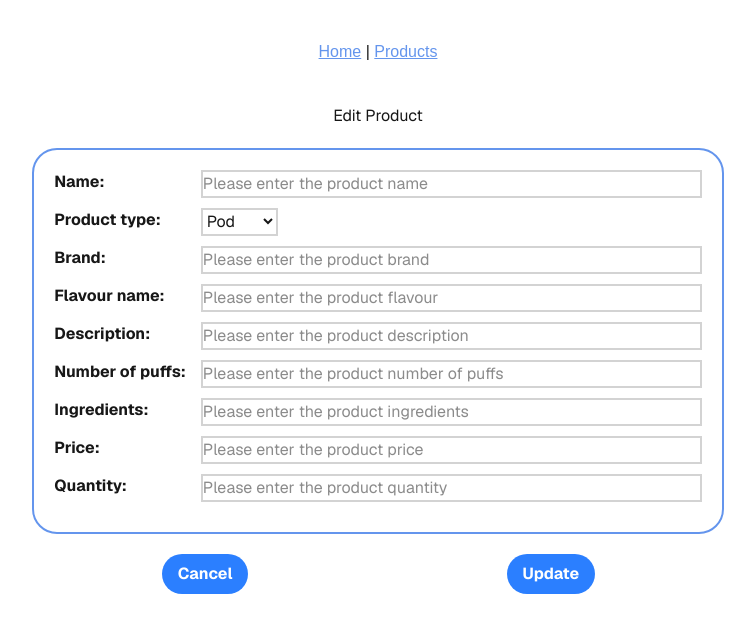
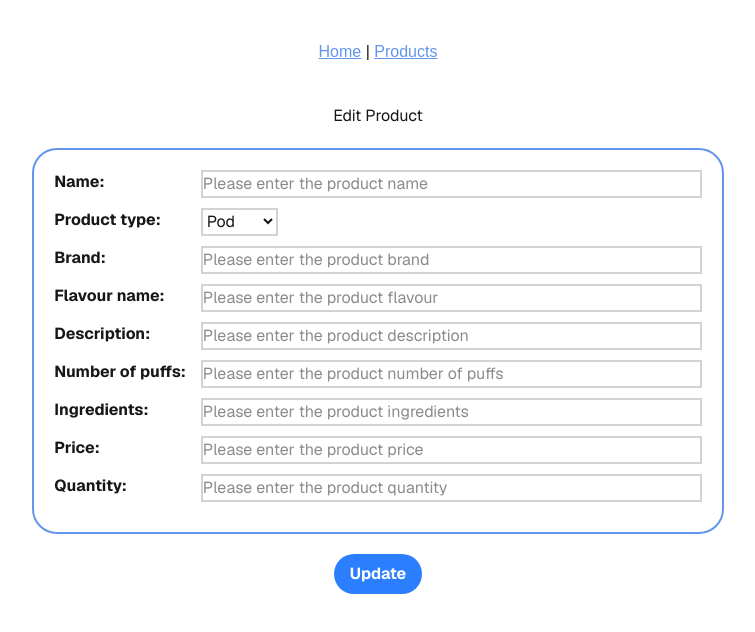
Before and after one commit to markdeleon01/vape2go-app, a Next.js app: page /products/1/edit in a window 1280 px wide. Shown: the top 632 px of the page, without its empty margins (262-1017 px from the left). Built offline with nearby package versions, Linux system fonts and the light colour scheme; no server answers; the database is empty.

Commit message:
Removed Cancel button

```diff
--- a/app/products/[id]/edit/page.tsx
+++ b/app/products/[id]/edit/page.tsx
@@ -30,14 +30,6 @@ export default async function EditProductPage({
 							<ProductEdit product={product} />
 						</div>
 						<div className={styles.buttonGroup}>
-							<div className={styles.leftButton}>
-								<button
-									type='button'
-									className='bg-blue-500 hover:bg-blue-700 text-white font-bold py-2 px-4 rounded-full'
-								>
-									Cancel
-								</button>
-							</div>
 							<div className={styles.rightButton}>
 								<button
                                     id='updateButton'
```
